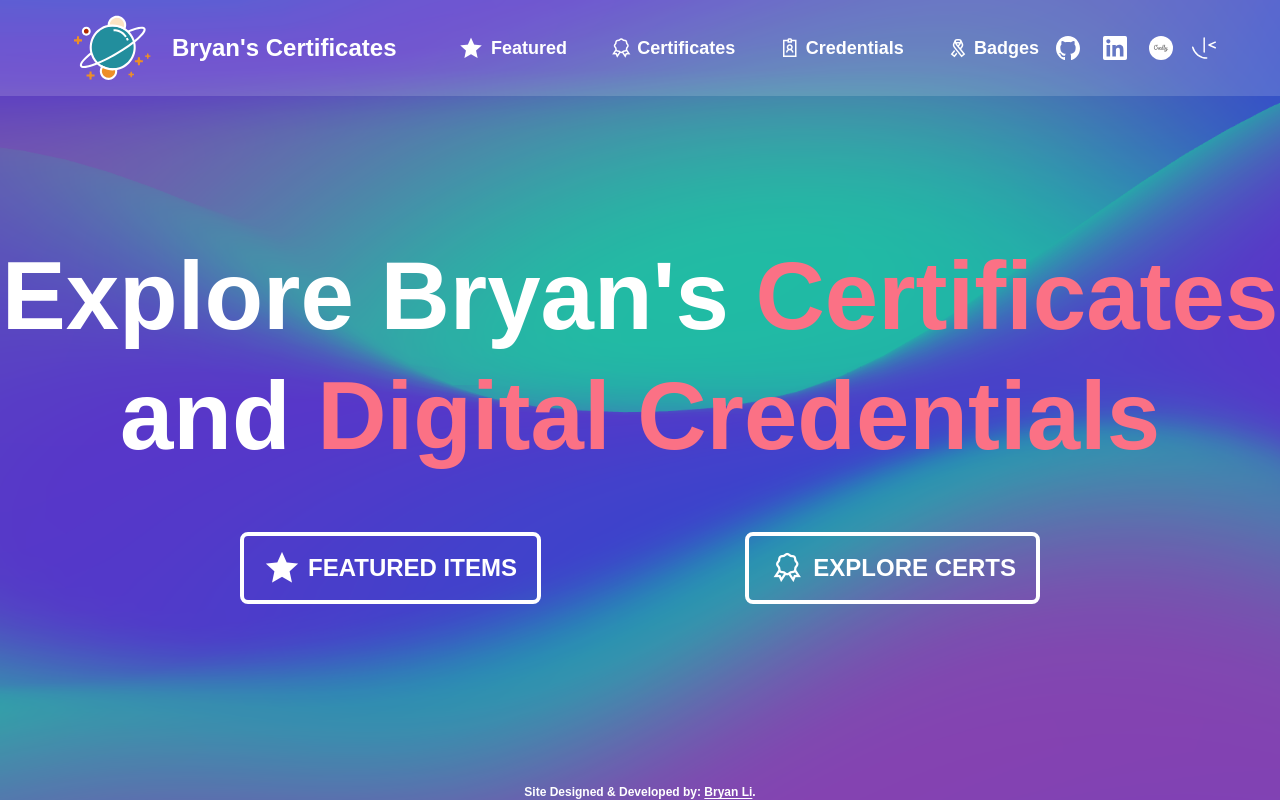
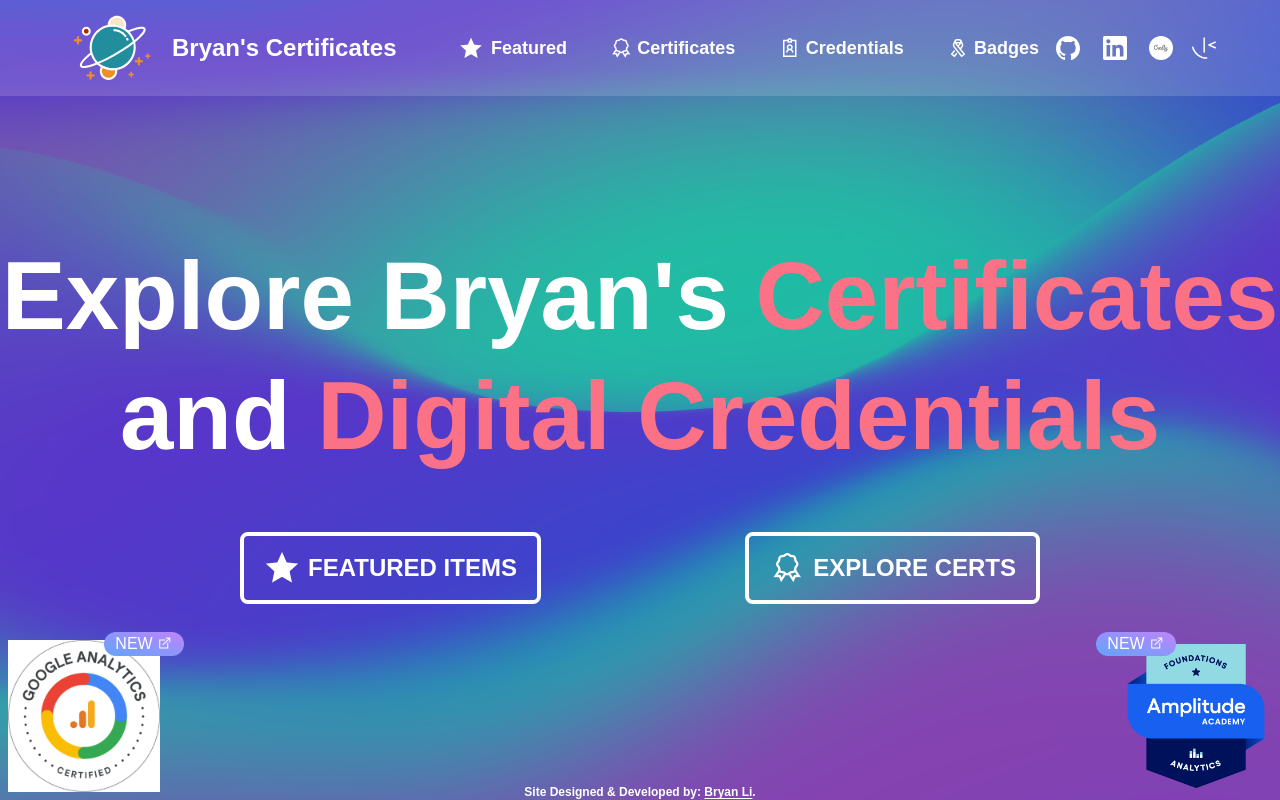
Before and after one commit to Zy8712/bryan-certificates-site, a React (Vite) app: page / in a window 1280 px wide. Built offline with nearby package versions, Linux system fonts and the light colour scheme; a web font is replaced by a local one.

Commit message:
Featured GA4 & Amplitude Creds.
Specifics:
- featured GA4 & Amplutide Creds on home page
- added links to view creds/certs for both on external verification sites

```diff
--- a/src/pages/Home.jsx
+++ b/src/pages/Home.jsx
@@ -34,6 +34,22 @@ export default function Home() {
                     <div className="absolute z-50 bottom-6 xl:hidden">
                         <SocialIcons />
                     </div>
+
+                    <a href="https://skillshop.credential.net/09316729-8cbb-4e32-82ef-512e3dd3bfe9#acc.onILFHw3" className="w-40 h-40 absolute bottom-1 left-1">
+                        <img src="/public/credential-images/7a4fe3be-f344-4b62-b0e7-482a75d425f9.png" />
+                        <div className="absolute z-30 -top-1 -right-5 w-20 bg-gradient-to-tr from-blue-400 to-purple-400 rounded-xl">
+                            <span>NEW</span>
+                            <i className="las la-external-link-alt ml-1"></i>
+                        </div>
+                    </a>
+
+                    <a href="https://www.credly.com/badges/c7d7c4aa-5ce8-425a-82ce-c6ee7dd0a845" className="w-40 h-40 absolute bottom-1 right-1">
+                        <img src="/public/credential-images/amplitude-foundations-analytics.png" />
+                        <div className="absolute z-30 -top-1 -left-5 w-20 bg-gradient-to-tr from-blue-400 to-purple-400 rounded-xl">
+                            <span>NEW</span>
+                            <i className="las la-external-link-alt ml-1"></i>
+                        </div>
+                    </a>
                 </div>
             </div>
         </>
```
